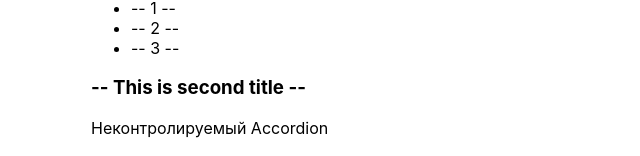
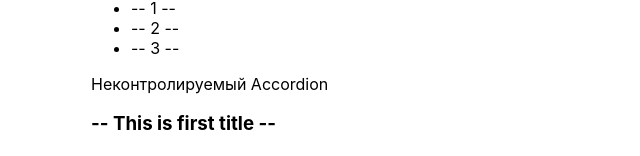
Before and after one commit to ArturLimaiko/React-kabzda-kak-prosto, a React (Create React App) app: page / in a window 1280 px wide. Shown: the part 569-725 px from the top of the page, without its empty margins (249-889 px from the left). Built offline with nearby package versions, Linux system fonts and the light colour scheme.

Commit message:
lesson 8 callback - refactor Accordion

```diff
--- a/src/App.tsx
+++ b/src/App.tsx
@@ -14,6 +14,9 @@ function App(props: any) {
 
     //храним стейт Rating тут
     let [ratingValue, setRatingValue] = useState<RatingValueType>(2);
+    //храним стейт Accordion тут
+    let [accordionCollapsed, setAccordionCollapsed] = useState(false);
+
 
     return (
         <div className={"App"}>
@@ -26,8 +29,8 @@ function App(props: any) {
 
 
             <span> Контролируемый Accordion</span>
-            <Accordion titleValue={"This is first title"} collapsed={false}/>
-            <Accordion titleValue={"This is second title"} collapsed={true}/>
+            <Accordion titleValue={"This is first title"} collapsed={accordionCollapsed} onClick={setAccordionCollapsed}/>
+            {/*<Accordion titleValue={"This is second title"} collapsed={accordionCollapsed} onClick={setAccordionCollapsed}/>*/}
 
 
             <span> Неконтролируемый Accordion</span>
--- a/src/components/Accordion/Accordion.tsx
+++ b/src/components/Accordion/Accordion.tsx
@@ -1,8 +1,10 @@
 import React from "react";
+
 
 type AccordionPropsType = {
     titleValue: string
-    collapsed?: boolean
+    collapsed: boolean
+    onClick : (collapsed:boolean)=> void
 }
 
 
@@ -12,7 +14,7 @@ export function Accordion(props: AccordionPropsType) {
     console.log("Accordion rendering")
     return (
         <div>
-            <AccordionTitle title={props.titleValue}/>
+            <AccordionTitle title={props.titleValue} onClick={props.onClick} collapsed={props.collapsed}/>
             { !props.collapsed && <AccordionBody/>}
             {/*// !props.collapsed  если НЕ свернут(если не передано true) то покажи меню*/}
             {/*{ props.collapsed === false && <AccordionBody/>} //если collapsed НЕ свернут то покажи меню*/}
@@ -21,14 +23,17 @@ export function Accordion(props: AccordionPropsType) {
 }
 
 
+
 type AccordionTitlePropsType = {
     title: string
+    collapsed: boolean
+    onClick: (collapsed:boolean )=> void
 }
 
 function AccordionTitle(props: AccordionTitlePropsType) {
     console.log("AccordionTitle rendering")
     return (
-        <h3>-- {props.title} --</h3>
+        <h3 onClick={()=>props.onClick(!props.collapsed)}>-- {props.title} --</h3>
     );
 }
 
```
